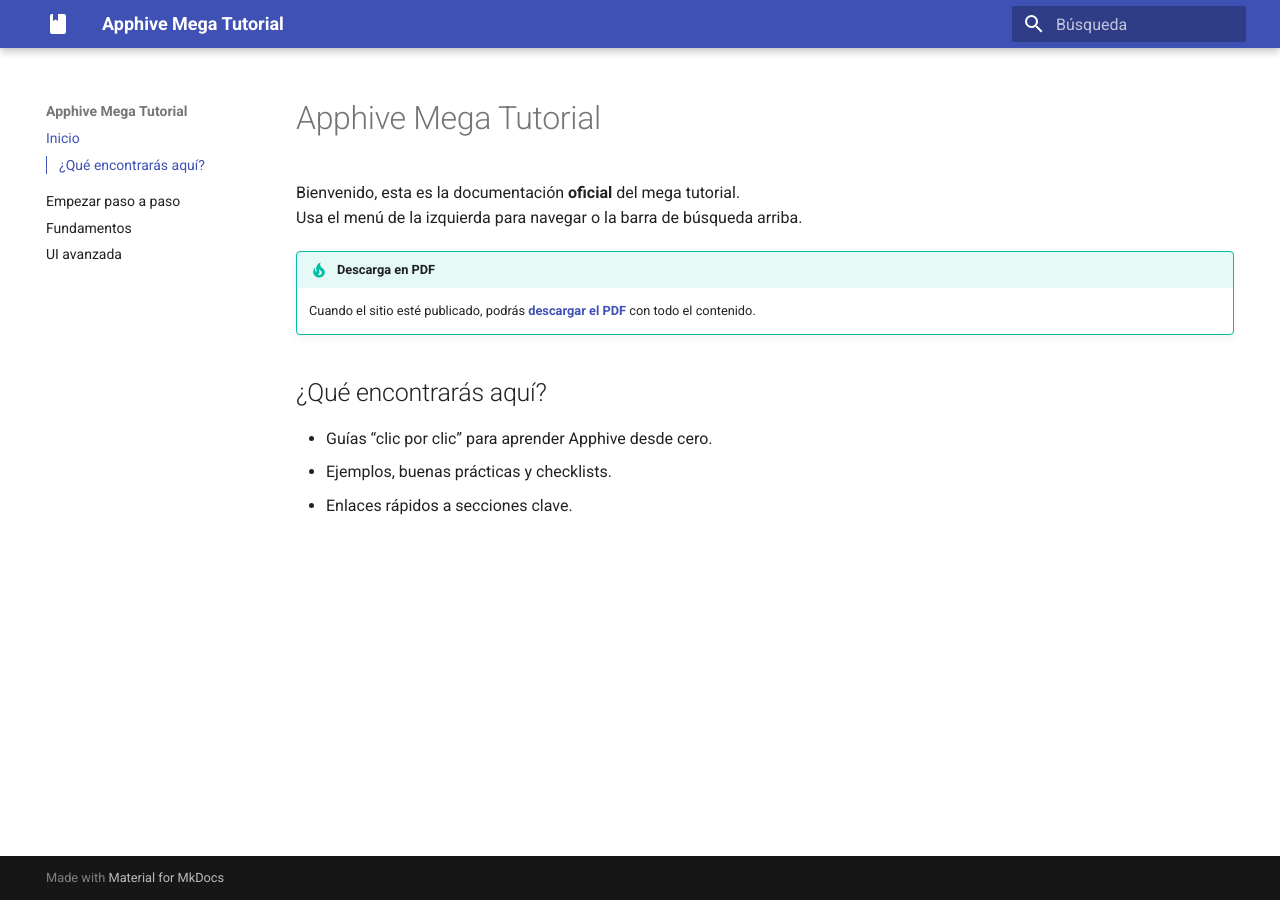
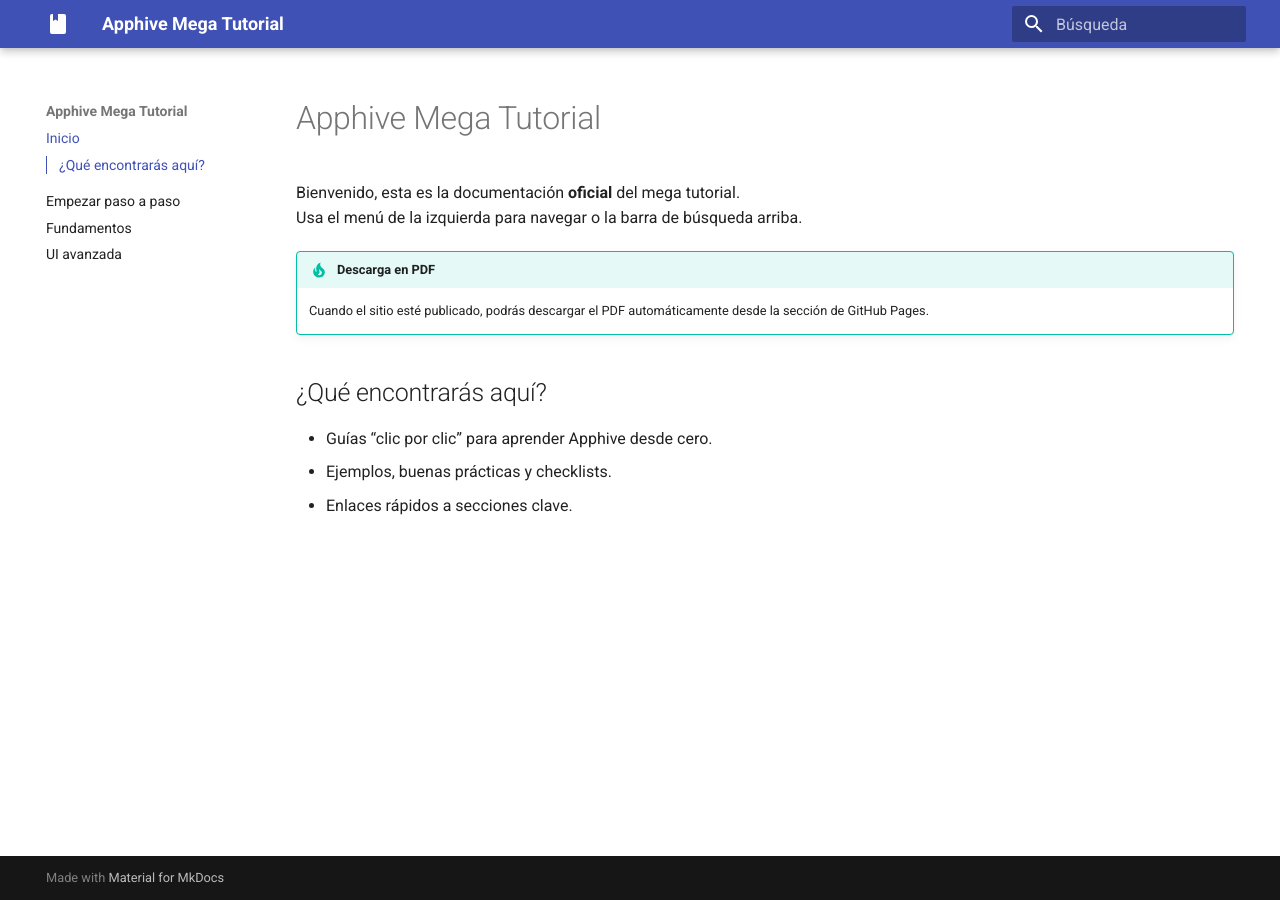
Before and after one commit to Cygnixit/tutorial-apphive, an MkDocs documentation site: the page built from docs/index.md, in a window 1280 px wide. Built offline with MkDocs 1.6.1 and Material for MkDocs 9.7.7, drawn with Linux system fonts in a browser that asks for light colours.

Commit message:
Update index.md

```diff
--- a/docs/index.md
+++ b/docs/index.md
@@ -4,7 +4,7 @@
 Usa el menú de la izquierda para navegar o la barra de búsqueda arriba.
 
 !!! tip "Descarga en PDF"
-    Cuando el sitio esté publicado, podrás **[descargar el PDF](Apphive_Mega_Tutorial.pdf)** con todo el contenido.
+    Cuando el sitio esté publicado, podrás descargar el PDF automáticamente desde la sección de GitHub Pages.
 
 ## ¿Qué encontrarás aquí?
 - Guías “clic por clic” para aprender Apphive desde cero.
```
